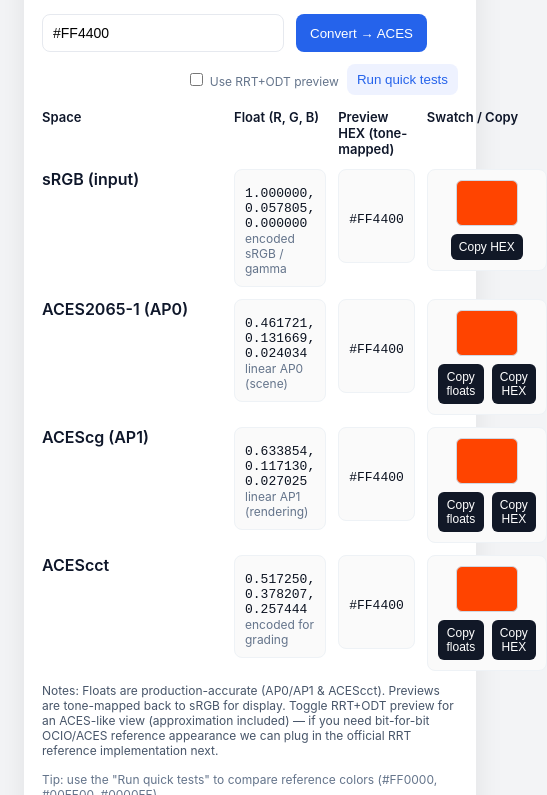
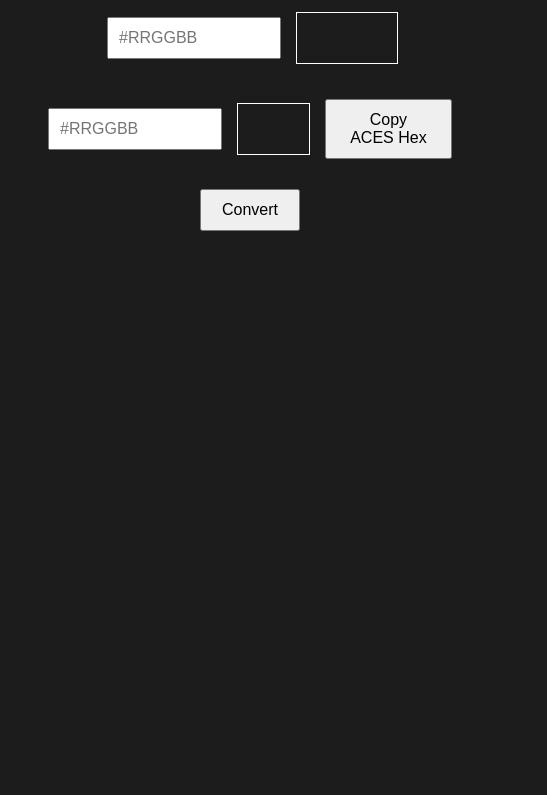
Before and after one commit to Mc-Mouli712/srgb-acescct-converter, an Electron app: page index.html in a window 500 px wide. Shown: the part 148-943 px from the top of the page, 547 px wide, since content can reach past the window. After the commit the page ends 800 px from the top, so only its background shows below. Drawn offline with Linux system fonts and the light colour scheme.

Commit message:
Update index.html

```diff
--- a/index.html
+++ b/index.html
@@ -1,107 +1,81 @@
-<!doctype html>
+<!DOCTYPE html>
 <html lang="en">
 <head>
-  <meta charset="utf-8" />
-  <title>sRGB ↔ ACES — Production-accurate Converter</title>
-  <meta name="viewport" content="width=device-width,initial-scale=1" />
-  <script defer src="renderer.js"></script>
+  <meta charset="UTF-8">
+  <title>sRGB → ACEScct Converter</title>
   <style>
-    :root{--accent:#2563eb;--ok:#16a34a}
-    body{font-family:Inter, Arial, sans-serif;background:#f3f4f6;margin:24px}
-    .wrap{max-width:900px;margin:0 auto;background:#fff;border-radius:12px;padding:18px;box-shadow:0 8px 30px rgba(2,6,23,0.08)}
-    h1{font-size:20px;margin:0 0 8px;color:#0f172a}
-    p.lead{margin:0 0 16px;color:#475569;font-size:13px}
-    .controls{display:flex;gap:12px;flex-wrap:wrap;margin-bottom:14px}
-    input[type="text"]{padding:10px;border-radius:8px;border:1px solid #e6e9ef;font-size:14px;min-width:220px}
-    button.primary{background:var(--accent);color:#fff;border:none;padding:10px 14px;border-radius:8px;cursor:pointer}
-    button.secondary{background:#eef2ff;color:var(--accent);border:none;padding:8px 10px;border-radius:8px;cursor:pointer}
-    .grid{display:grid;grid-template-columns:1fr 1fr 1fr 80px;gap:12px;align-items:center;margin-top:12px}
-    .col-head{font-weight:600;color:#0f172a;font-size:13px}
-    .cell{padding:10px;border-radius:8px;background:#fafafa;border:1px solid #eef2f6;font-size:13px;min-height:72px;display:flex;flex-direction:column;justify-content:center}
-    .row-label{font-weight:600;color:#0f172a}
-    .val{font-family:monospace;font-size:13px;color:#0b1220;margin-top:6px}
-    .small{font-size:12px;color:#64748b}
-    .swatch{width:60px;height:44px;border-radius:6px;border:1px solid #cfd8e3}
-    .copy-btn{background:#111827;color:#fff;border:0;padding:6px 8px;border-radius:6px;cursor:pointer;font-size:12px}
-    .controls-right{margin-left:auto;display:flex;gap:8px;align-items:center}
-    .toggle{display:flex;align-items:center;gap:8px}
-    .note{margin-top:12px;font-size:12px;color:#475569}
-    .footer{margin-top:14px;font-size:12px;color:#64748b}
-    .row{display:flex;gap:12px;align-items:center}
+    body { font-family: sans-serif; background:#1c1c1c; color:#fff; display:flex; flex-direction:column; align-items:center; padding:20px;}
+    input { padding:10px; font-size:16px; margin:10px; width:150px;}
+    button { padding:10px 20px; font-size:16px; margin:10px; cursor:pointer;}
+    .color-box { width:100px; height:50px; margin:5px; border:1px solid #fff;}
+    .row { display:flex; align-items:center; margin:10px;}
   </style>
 </head>
 <body>
-  <div class="wrap">
-    <h1>sRGB ↔ ACES — production-accurate converter</h1>
-    <p class="lead">Paste sRGB HEX, press Convert. Shows production floats for ACES2065-1 (AP0), ACEScg (AP1), ACEScct and tone-mapped previews. Toggle preview mode to use RRT+ODT approximation.</p>
+  <h1>sRGB → ACEScct Hex Converter</h1>
 
-    <div class="controls">
-      <input id="hexInput" type="text" placeholder="#FF4400 or FF4400" />
-      <button id="convert" class="primary">Convert → ACES</button>
+  <div class="row">
+    <input id="srgbHex" type="text" placeholder="#RRGGBB">
+    <div class="color-box" id="srgbBox"></div>
+  </div>
 
-      <div class="controls-right">
-        <div class="toggle small">
-          <label><input id="useRRT" type="checkbox" /> Use RRT+ODT preview</label>
-        </div>
-        <button id="runTests" class="secondary">Run quick tests</button>
-      </div>
-    </div>
+  <div class="row">
+    <input id="acesHex" readonly placeholder="#RRGGBB">
+    <div class="color-box" id="acesBox"></div>
+    <button id="copyBtn">Copy ACES Hex</button>
+  </div>
 
-    <!-- grid header -->
-    <div class="grid" style="grid-template-columns:180px 1fr 1fr 120px;align-items:start;">
-      <div class="col-head">Space</div>
-      <div class="col-head">Float (R, G, B)</div>
-      <div class="col-head">Preview HEX (tone-mapped)</div>
-      <div class="col-head">Swatch / Copy</div>
+  <button id="convertBtn">Convert</button>
 
-      <!-- sRGB row -->
-      <div class="row-label">sRGB (input)</div>
-      <div class="cell"><div class="val" id="srgb-float">—</div><div class="small">encoded sRGB / gamma</div></div>
-      <div class="cell"><div class="val" id="srgb-hex">—</div></div>
-      <div class="cell"><div style="display:flex;flex-direction:column;gap:8px;align-items:center">
-        <div class="swatch" id="srgb-swatch"></div>
-        <button class="copy-btn" onclick="copyText('srgb-hex')">Copy HEX</button>
-      </div></div>
+  <script>
+    // Helper functions
+    function hexToLinearRGB(hex) {
+      let r = parseInt(hex.slice(1,3),16)/255;
+      let g = parseInt(hex.slice(3,5),16)/255;
+      let b = parseInt(hex.slice(5,7),16)/255;
 
-      <!-- ACES2065-1 -->
-      <div class="row-label">ACES2065-1 (AP0)</div>
-      <div class="cell"><div class="val" id="ap0-float">—</div><div class="small">linear AP0 (scene)</div></div>
-      <div class="cell"><div class="val" id="ap0-hex">—</div></div>
-      <div class="cell"><div style="display:flex;flex-direction:column;gap:8px;align-items:center">
-        <div class="swatch" id="ap0-swatch"></div>
-        <div style="display:flex;gap:8px">
-          <button class="copy-btn" onclick="copyText('ap0-float')">Copy floats</button>
-          <button class="copy-btn" onclick="copyText('ap0-hex')">Copy HEX</button>
-        </div>
-      </div></div>
+      // sRGB → linear
+      const linear = (c) => c<=0.04045 ? c/12.92 : Math.pow((c+0.055)/1.055,2.4);
+      return [linear(r), linear(g), linear(b)];
+    }
 
-      <!-- ACEScg -->
-      <div class="row-label">ACEScg (AP1)</div>
-      <div class="cell"><div class="val" id="ap1-float">—</div><div class="small">linear AP1 (rendering)</div></div>
-      <div class="cell"><div class="val" id="ap1-hex">—</div></div>
-      <div class="cell"><div style="display:flex;flex-direction:column;gap:8px;align-items:center">
-        <div class="swatch" id="ap1-swatch"></div>
-        <div style="display:flex;gap:8px">
-          <button class="copy-btn" onclick="copyText('ap1-float')">Copy floats</button>
-          <button class="copy-btn" onclick="copyText('ap1-hex')">Copy HEX</button>
-        </div>
-      </div></div>
+    function linearRGBtoACEScct(rgb) {
+      // sRGB linear → ACES2065-1 (using ACES2065-1 primaries)
+      // simplified matrix from sRGB D65 → ACES AP1
+      let [r,g,b] = rgb;
+      let R = 0.59719*r + 0.35458*g + 0.04823*b;
+      let G = 0.07600*r + 0.90834*g + 0.01566*b;
+      let B = 0.02840*r + 0.13383*g + 0.83777*b;
 
-      <!-- ACEScct -->
-      <div class="row-label">ACEScct</div>
-      <div class="cell"><div class="val" id="cct-float">—</div><div class="small">encoded for grading</div></div>
-      <div class="cell"><div class="val" id="cct-hex">—</div></div>
-      <div class="cell"><div style="display:flex;flex-direction:column;gap:8px;align-items:center">
-        <div class="swatch" id="cct-swatch"></div>
-        <div style="display:flex;gap:8px">
-          <button class="copy-btn" onclick="copyText('cct-float')">Copy floats</button>
-          <button class="copy-btn" onclick="copyText('cct-hex')">Copy HEX</button>
-        </div>
-      </div></div>
-    </div>
+      // ACEScct encoding
+      const toCCT = (c) => c<=0.0078125 ? 10.5402377416545*c : (Math.log2(c*0.002 + 1.0)*0.5 + 0.010) ;
+      return [toCCT(R), toCCT(G), toCCT(B)];
+    }
 
-    <p class="note">Notes: Floats are production-accurate (AP0/AP1 & ACEScct). Previews are tone-mapped back to sRGB for display. Toggle RRT+ODT preview for an ACES-like view (approximation included) — if you need bit-for-bit OCIO/ACES reference appearance we can plug in the official RRT reference implementation next.</p>
-    <div class="footer">Tip: use the "Run quick tests" to compare reference colors (#FF0000, #00FF00, #0000FF).</div>
-  </div>
+    function linearToHex(rgb) {
+      const clamp = (c) => Math.min(1, Math.max(0, c));
+      return "#" + rgb.map(c => Math.round(clamp(c)*255).toString(16).padStart(2,'0')).join('');
+    }
+
+    document.getElementById('convertBtn').onclick = () => {
+      let srgbHex = document.getElementById('srgbHex').value;
+      if(!/^#([0-9a-fA-F]{6})$/.test(srgbHex)) { alert("Enter valid #RRGGBB hex"); return; }
+
+      document.getElementById('srgbBox').style.backgroundColor = srgbHex;
+
+      let linearRGB = hexToLinearRGB(srgbHex);
+      let acesRGB = linearRGBtoACEScct(linearRGB);
+
+      let acesHex = linearToHex(acesRGB);
+      document.getElementById('acesHex').value = acesHex;
+      document.getElementById('acesBox').style.backgroundColor = acesHex;
+    }
+
+    document.getElementById('copyBtn').onclick = () => {
+      document.getElementById('acesHex').select();
+      document.execCommand('copy');
+      alert("ACEScct Hex copied!");
+    }
+  </script>
 </body>
 </html>
```
